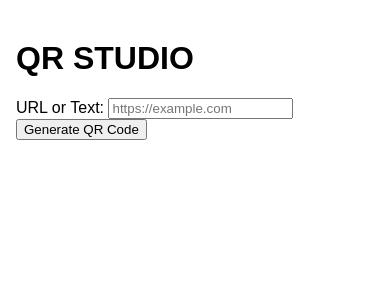
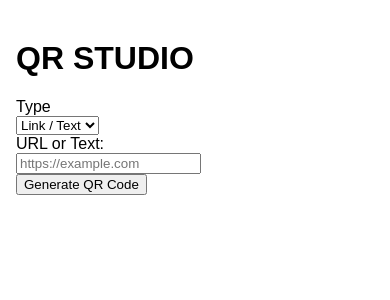
Before and after one commit to karanyadure-rgb/QR-CODE-GEN, a Flask app: page / in a window 390 px wide. Shown: the top 300 px of the page. Run offline with Flask 3, Linux system fonts and the light colour scheme.

Commit message:
Day 8: add email, phone, and sms QR types

```diff
--- a/main.py
+++ b/main.py
@@ -1,5 +1,6 @@
 from io import BytesIO
 from base64 import b64encode
+from urllib.parse import quote
 
 from flask import Flask, render_template, request ,send_file
 import qrcode
@@ -41,7 +42,34 @@ def build_payload(form):
             return f"WIFI:T:nopass;S:{escape(ssid)};H:{hidden};;"
         return f"WIFI:T:{secuirty}:S:{escape(ssid)};P:{escape(password)};H:{hidden};;"
 
+    if qr_type == "email":
+        to=form.get("email_to","").strip()
+        if not to:
+            return ""
+        subject = form.get("email_subject","").strip()
+        body = form.get("email_body","").strip()
+        params=[]
+        if subject:
+            params.append("subject="+quote(subject))
+        if body:
+            params.append("body="+quote(body))
+        query=("?"+"&".join(params))if params else ""
+        return f"mailto:{to}{query}"
+
+    if qr_type=="phone":
+        number=form.get("phone_number").strip()
+        return f"tel:{number}" if number else ""
+
+    if qr_type == "sms":
+        number=form.get("sms_number","").strip()
+        if not number:
+            return ""
+        message = form.get("sms_message","").strip()
+        return f"SMSTO : {number}{message}"
+
+
     return ""
+
 
 def make_qr_image(playload, fg="#0A0B0C", bg="#FFFFFF", ecc="M"):
 
--- a/templates/index.html
+++ b/templates/index.html
@@ -9,10 +9,72 @@
 <body>
 <h1>QR STUDIO</h1>
 <form method="POST" action="/">
-    <label for="link_text">URL or Text:</label>
-    <input type="text" id="link_text" name="link_text" placeholder="https://example.com" required>
+
+    <label for="qr_type">Type</label><br>
+    <select id="qr_type" name="qr_type" onchange="syncPanels()">
+        <option value="link">Link / Text</option>
+        <option value="wifi">Wi-fi</option>
+        <option value="email"> Email</option>
+        <option value="phone">Phone</option>
+        <option value="sms">SMS</option>
+    </select>
+
+    <div class="panel" data-panel="link">
+        <label for="link_text">URL or Text:</label><br>
+        <input type="text" id="link_text" name="link_text" placeholder="https://example.com">
+    </div>
+
+    <div class="panel" data-panel="wifi" style="display:none;">
+        <label for="wifi_ssid">Network name (SSID)</label><br>
+        <input type="text" id="wifi_ssid" name="wifi_ssid"><br>
+        <label for="wifi_pass">Password</label><br>
+        <input type="text" id="wifi_pass" name="wifi_pass"><br>
+        <label for="wifi_sec">Security</label><br>
+        <select id="wifi_sec" name="wifi_sec">
+            <option value="WPA">WPA/WPA2</option>
+            <option value="WEP">WEP</option>
+            <option value="nopass">None</option>
+        </select><br>
+        <input type="checkbox" id="wifi_hidden" name=""wifi_hidden>
+        <label for="wifi_hidden">Hidden_Network</label>
+    </div>
+
+    <div class="panel" data-panel="email" style="display:none;">
+        <label for="email_to">To</label>
+        <input type="email" id="email_to" name="email_to"><br>
+        <label for="email_subject">Subject</label><br>
+        <input type="text" id="email_subject" name="eamil_subject"><br>
+        <label for="email_body">Message</label><br>
+        <textarea name="email_body" id="email_body"></textarea>
+    </div>
+
+    <div class="panel" data-panel="phone" style="display:none;">
+        <label for="phone_number">Phone number</label><br>
+        <input type="tel" id="phone_number" name="phone_number">
+    </div>
+
+    <div class="panel" data-panel="sms" style="display:none;">
+        <label for="sms_number">Phone number</label><br>
+        <input type="tel" id="sms_number" name="sms_number"><br>
+        <label for="sms_message">Message</label>
+        <textarea id="sms_message" name="sms_message"></textarea>
+    </div>
+
     <button type="submit">Generate QR Code</button>
 </form>
+
+<script>
+    function syncPanels(){
+        var selected = document.getElementById('qr_type').value;
+        document.querySelectorAll('.panel').forEach(function(p){
+            p.style.display = (p.dataset.panel == selected) ? '' : 'none';
+        });
+
+    }
+</script>
+
+
+
 {% if image_data_url %}
 <p><img src="{{ image_data_url }}" alt="Generated QR code " width="220"></p>
 <p><a href="{{ url_for('download', payload=payload) }}">Download PNG</a></p>
```
